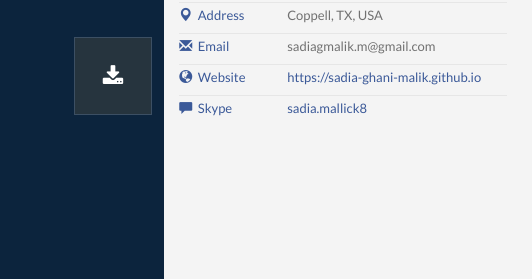
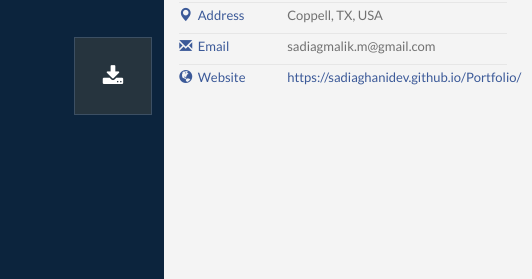
Before and after one commit to SadiaGhaniDev/Portfolio, a plain HTML site: page index.html in a window 1280 px wide. Shown: the part 271-550 px from the top of the page, 0-532 px from the left. Drawn offline with Linux system fonts and the light colour scheme; some packages are replaced by stand-ins of ours.

Commit message:
removed the skype

```diff
--- a/index.html
+++ b/index.html
@@ -184,13 +184,7 @@
                                                       <li>
                                                          <i class="glyphicon glyphicon-globe"></i>
                                                          <label>Website</label>
-                                                         <span class="value"><a href="#" target="_blank">https://sadia-ghani-malik.github.io</a></span>
-                                                         <div class="clear"></div>
-                                                      </li>
-                                                      <li>
-                                                         <i class="glyphicon glyphicon-comment"></i>
-                                                         <label>Skype</label>
-                                                         <span class="value"><a href="skype:sadia.mallick8?userinfo" target="_blank">sadia.mallick8</a></span>
+                                                         <span class="value"><a href="#" target="_blank">https://sadiaghanidev.github.io/Portfolio/</a></span>
                                                          <div class="clear"></div>
                                                       </li>
                                                    </ul>
```
